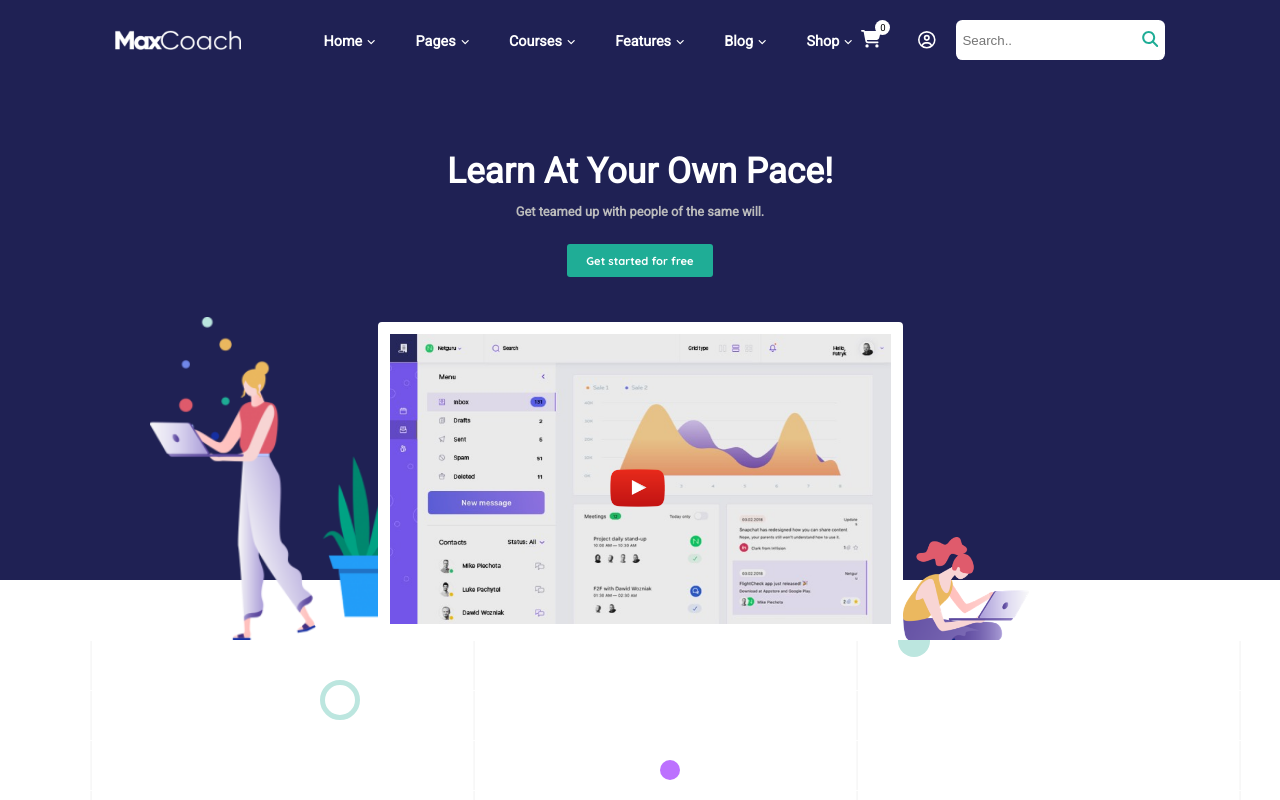
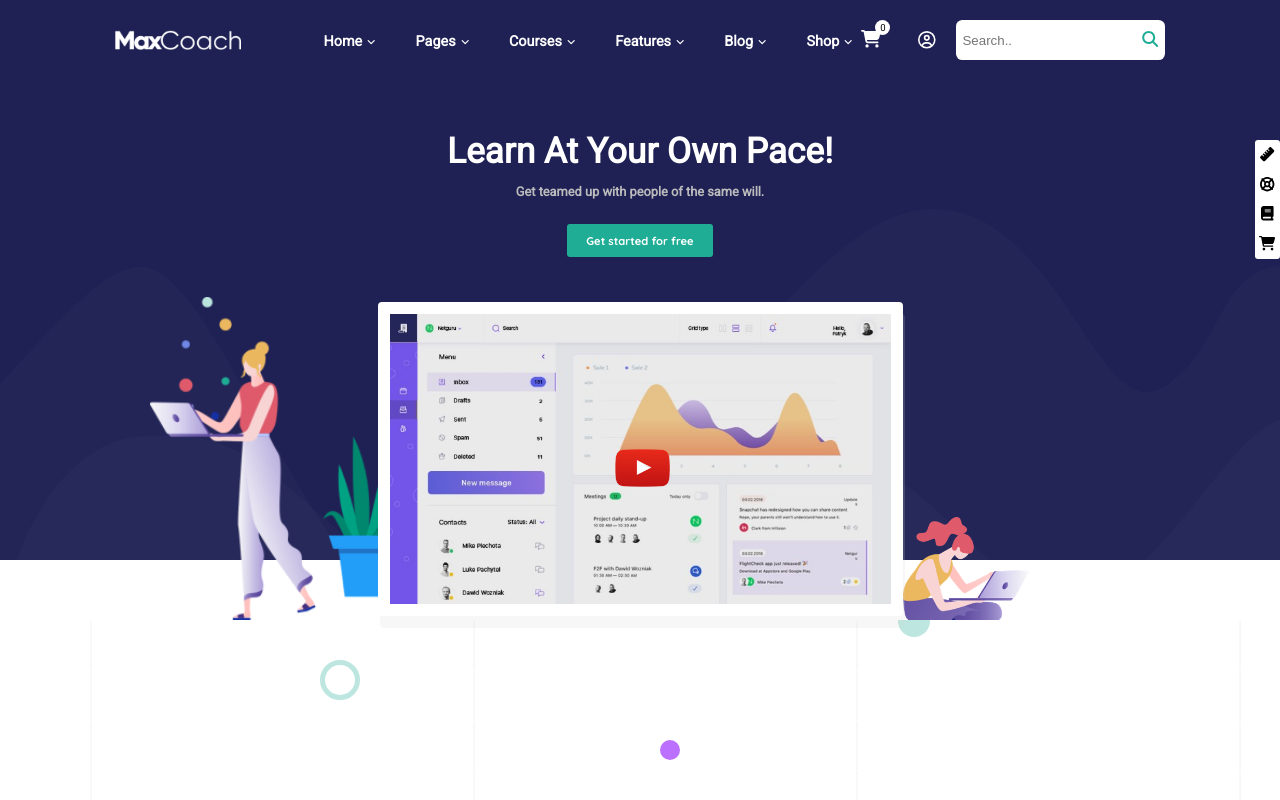
Before and after one commit to Pier5/proj-html-vuejs, a Vue app: page / in a window 1280 px wide. Shown: the top 800 px of the page. Built offline with nearby package versions, Linux system fonts and the light colour scheme; a web font is replaced by a local one.

Commit message:
-aggiunte main e modifiche-

```diff
--- a/src/components/HeaderRt.vue
+++ b/src/components/HeaderRt.vue
@@ -69,6 +69,8 @@
   display: flex;
   align-items: center;
   flex-wrap: wrap;
+  position: fixed;
+  z-index: 5;
   .fa-cart-shopping,
   .fa-circle-user {
     color: $white-color;
--- a/src/components/MainRt.vue
+++ b/src/components/MainRt.vue
@@ -40,5 +40,7 @@
 </script>
 
 <style lang="scss" scoped>
-
+main {
+  padding-top: 60px;
+}
 </style>
--- a/src/components/SectionOne.vue
+++ b/src/components/SectionOne.vue
@@ -1,5 +1,12 @@
 <template>
   <section class="section-one">
+    <div class="items">
+
+      <div class="icon"><a href=""><font-awesome-icon class="item" icon="fa-solid fa-ruler" /></a></div>
+      <div class="icon"><a href=""><font-awesome-icon class="item" icon="fa-solid fa-life-ring" /></a></div>
+      <div class="icon"><a href=""><font-awesome-icon class="item" icon="fa-solid fa-book" /></a></div>
+      <div class="icon"><a href=""><font-awesome-icon class="item" icon="fa-solid fa-cart-shopping" /></a></div>
+    </div>
     <div class="container">
       <div class="main-start">
         <h1>Learn At Your Own Pace!</h1>
@@ -31,6 +38,27 @@
   background-color: $portgore-color;
   height: 500px;
   position: relative;
+  background-image: url('../assets/img/Mask group.svg');
+  .items {
+    width: 25px;
+    background-color: $white-color;
+    border-radius: 3px;
+    position: fixed;
+    z-index: 2;
+    top: 140px;
+    right: 0;
+    a {
+      color: black;
+    }
+    .icon {
+      height: calc(100% / 4);
+      font-size: .9rem;
+      display: flex;
+      justify-content: center;
+      align-items: center;
+      padding: .4rem;
+    }
+  }
   .container {
     justify-content: center;
     flex-direction: column;
@@ -58,6 +86,7 @@
         border-radius: 3px;
         margin-bottom: 60px;
         font-family: 'Quicksand', sans-serif;
+        cursor: pointer;
       }
     }
     .img-container {
@@ -81,13 +110,15 @@
         position: relative;
         bottom: 45px;
         z-index: 1;
+        box-shadow:  2px 12px 0 0 rgba(211, 208, 208, 0.18);
       }
       .img-over-middle {
         position: absolute;
         bottom: -140px;
-        right: 500px;
+        right: 495px;
         width: 55px;
         z-index: 2;
+        cursor: pointer;
       }
       .img-right {
         float: left;
@@ -98,5 +129,9 @@
       }
     }
   }
+  .icon:hover {
+      background-color: $mountain-meadow;
+      transform: scale(1.3);
+    }
 }
 </style>
```
Lines whose indentation alone changed are shown as unchanged.
